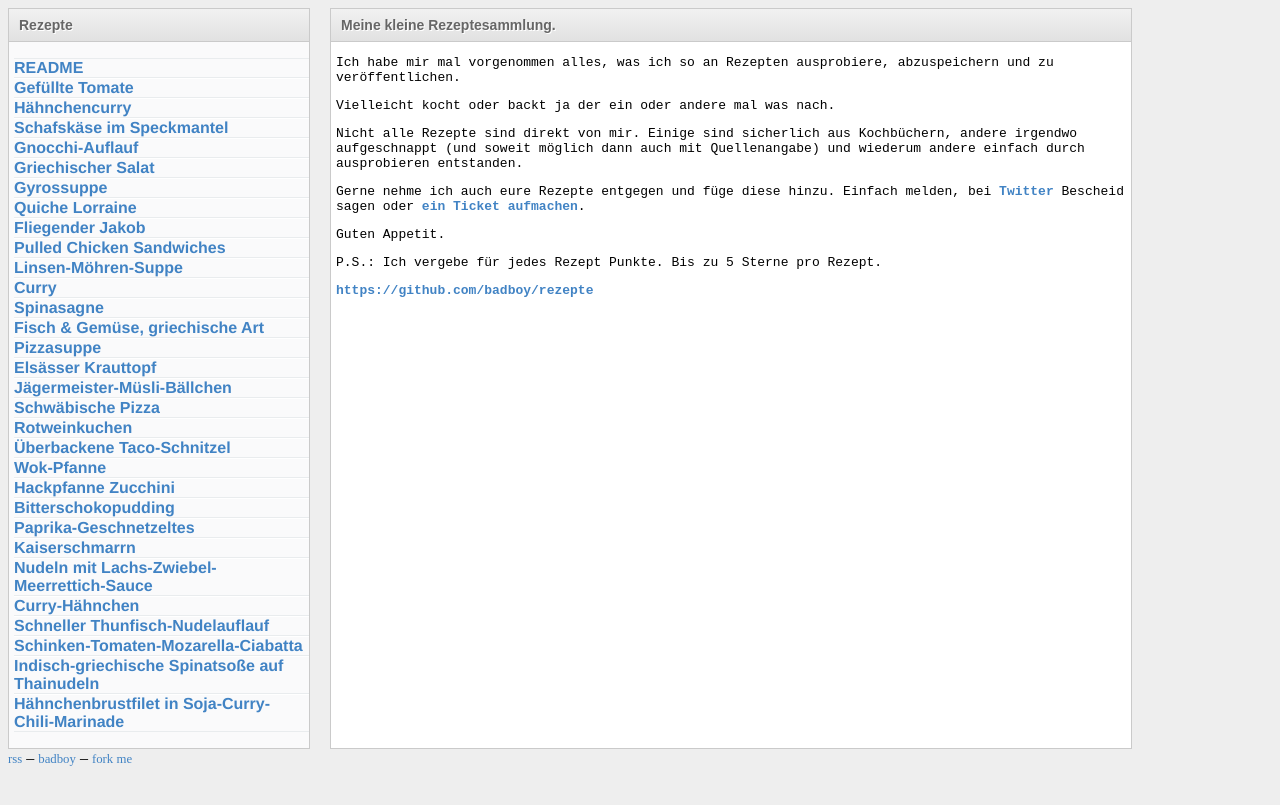
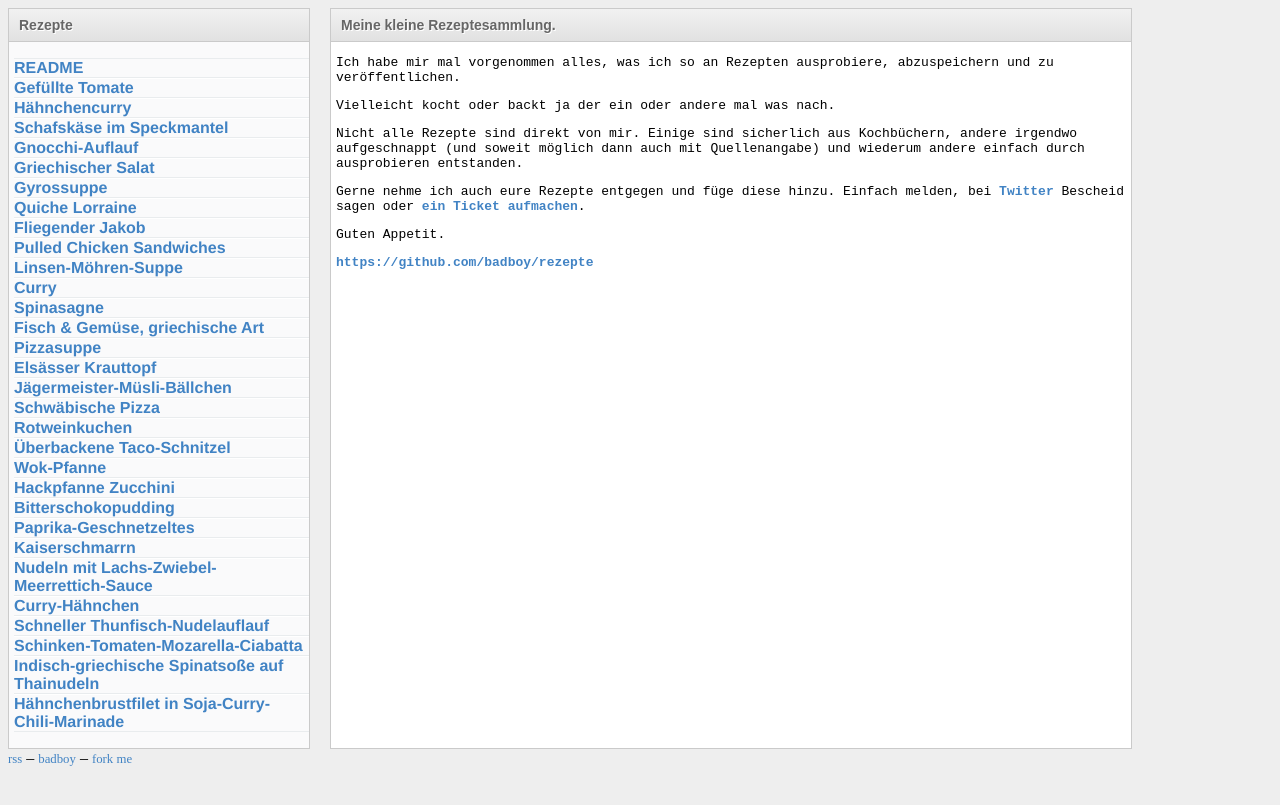
Before and after one commit to badboy/rezepte, a Jekyll site: the page built from index.md, in a window 1280 px wide. Shown: the top 805 px of the page. Built offline with Jekyll 4.4.1, drawn with Linux system fonts in a browser that asks for light colours.

Commit message:
no more stars.

```diff
--- a/index.md
+++ b/index.md
@@ -18,6 +18,4 @@ bei [Twitter](https://twitter.com/badboy_) Bescheid sagen oder
 
 Guten Appetit.
 
-P.S.: Ich vergebe für jedes Rezept Punkte. Bis zu 5 Sterne pro Rezept.
-
 <https://github.com/badboy/rezepte>
```
